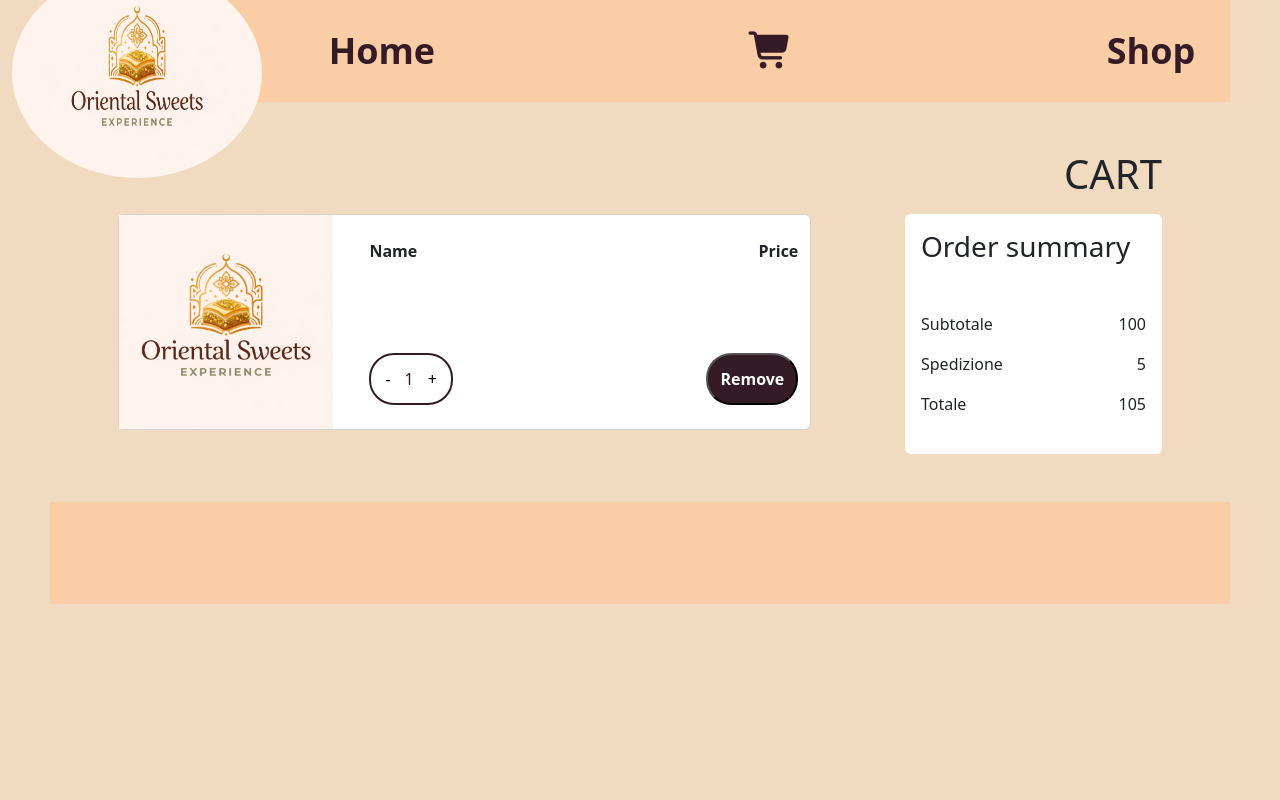
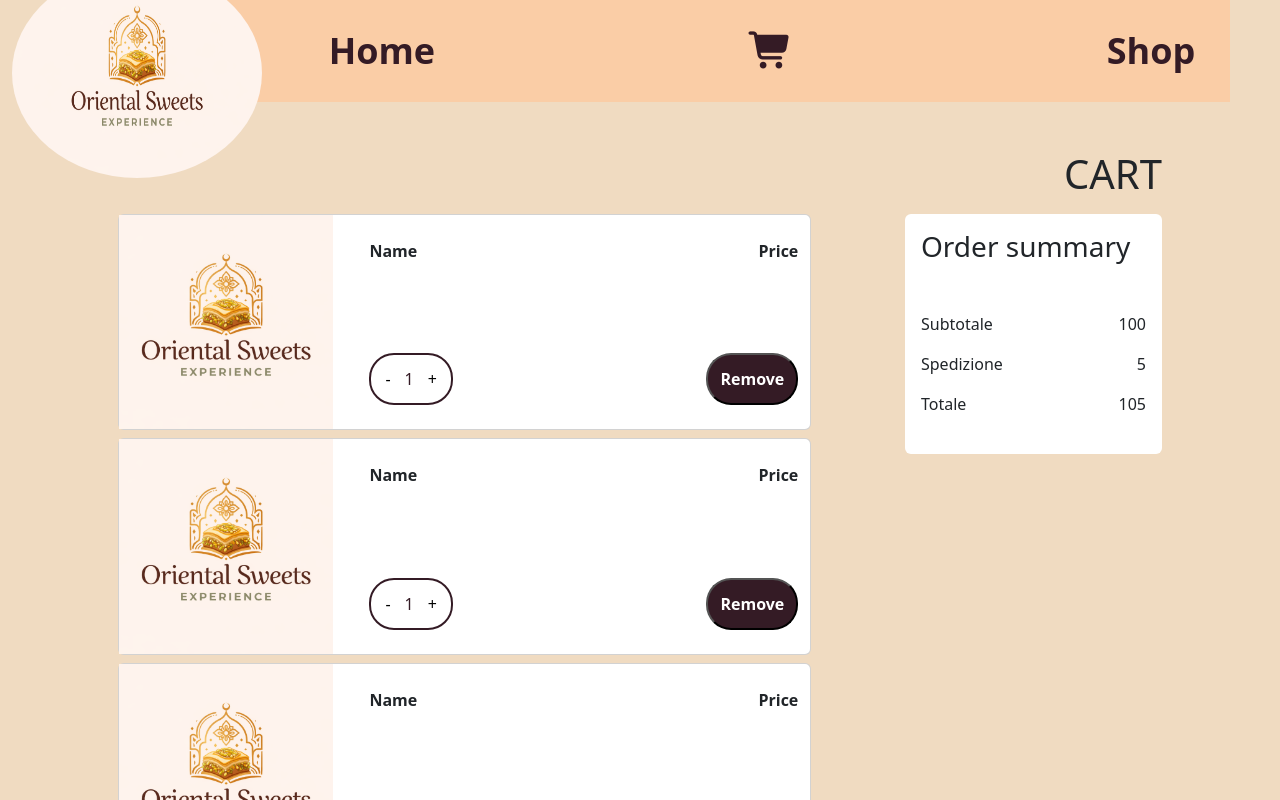
Before and after one commit to FadiAlashqar/arabic-sweets-store, a React (Vite) app in the folder arabic-sweets-frontend/: page /cart in a window 1280 px wide. Shown: the top 800 px of the page. Built offline with nearby package versions, Linux system fonts and the light colour scheme; no server answers.

Commit message:
UPD [addTocart controller]

```diff
--- a/arabic-sweets-frontend/src/components/Card.jsx
+++ b/arabic-sweets-frontend/src/components/Card.jsx
@@ -1,16 +1,22 @@
 import React from 'react'
 
-const Card = ({ img, title, description, }) => {
+const Card = ({ img, title, description, price }) => {
     return (
         <div className="card">
             <div className="img-wrapper">
                 <img src={img} alt="" />
             </div>
             <div className="card-body">
-                <h5 className="card-title">{title}</h5>
-                <p className="card-text">{description}</p>
+                <div className='top'>
+                    <h2 className="card-title">{title}</h2>
+                    <p className="card-text fs-6">{description}</p>
+                </div>
+                <div className="bottom d-flex justify-content-between mt-2 align-items-center">
+                    <p className="card-text fw-bold fs-5">{price}€</p>
+                    <p className="card-text" style={{ cursor: "pointer" }}><i class="fa-solid fa-cart-arrow-down fs-4"></i></p>
+                </div>
             </div>
-        </div>
+        </div >
     )
 }
 
--- a/arabic-sweets-frontend/src/pages/Cart.jsx
+++ b/arabic-sweets-frontend/src/pages/Cart.jsx
@@ -7,8 +7,54 @@ const Cart = () => {
                 <div className="col-12 d-flex justify-content-end">
                     <h1>CART</h1>
                 </div>
-                <div className="col-8">
-                    <div className="card">
+                <div className="col-8 d-flex flex-column">
+                    <div className="card mb-2">
+                        <div className="row">
+                            <div className="col-4">
+                                <div className="img-wrapper">
+                                    <img src="./new-logo.png" alt="" />
+                                </div>
+                            </div>
+                            <div className="col-8 p-3 d-flex flex-column justify-content-between">
+                                <div className='d-flex justify-content-between m-2'>
+                                    <p className='bold'>Name</p>
+                                    <p className='bold'>Price</p>
+                                </div>
+                                <div className='d-flex justify-content-between m-2'>
+                                    <div className="btn-quantity d-flex align-items-center">
+                                        <button className='mx-1'>-</button>
+                                        <span className='mx-1'>1</span>
+                                        <button className='mx-1'>+</button>
+                                    </div>
+                                    <button type="button" class="button">Remove</button>
+                                </div>
+                            </div>
+                        </div>
+                    </div>
+                    <div className="card mb-2">
+                        <div className="row">
+                            <div className="col-4">
+                                <div className="img-wrapper">
+                                    <img src="./new-logo.png" alt="" />
+                                </div>
+                            </div>
+                            <div className="col-8 p-3 d-flex flex-column justify-content-between">
+                                <div className='d-flex justify-content-between m-2'>
+                                    <p className='bold'>Name</p>
+                                    <p className='bold'>Price</p>
+                                </div>
+                                <div className='d-flex justify-content-between m-2'>
+                                    <div className="btn-quantity d-flex align-items-center">
+                                        <button className='mx-1'>-</button>
+                                        <span className='mx-1'>1</span>
+                                        <button className='mx-1'>+</button>
+                                    </div>
+                                    <button type="button" class="button">Remove</button>
+                                </div>
+                            </div>
+                        </div>
+                    </div>
+                    <div className="card mb-2">
                         <div className="row">
                             <div className="col-4">
                                 <div className="img-wrapper">
@@ -33,7 +79,7 @@ const Cart = () => {
                     </div>
                 </div>
                 <div className="col-4 d-flex justify-content-end">
-                    <div className="summary">
+                    <div className="summary sticky-top">
                         <h3 className='mb-5'>Order summary</h3>
                         <div className='d-flex justify-content-between'>
                             <p>Subtotale</p>
--- a/arabic-sweets-frontend/src/pages/Shop.jsx
+++ b/arabic-sweets-frontend/src/pages/Shop.jsx
@@ -25,6 +25,7 @@ const Shop = () => {
                                     img={i.image_url}
                                     title={i.name}
                                     description={i.description}
+                                    price={i.price}
                                 />
                             </div>
                         ))
```
Also changed, not shown: 2 other files (tests, documents, lock files or other folders).
